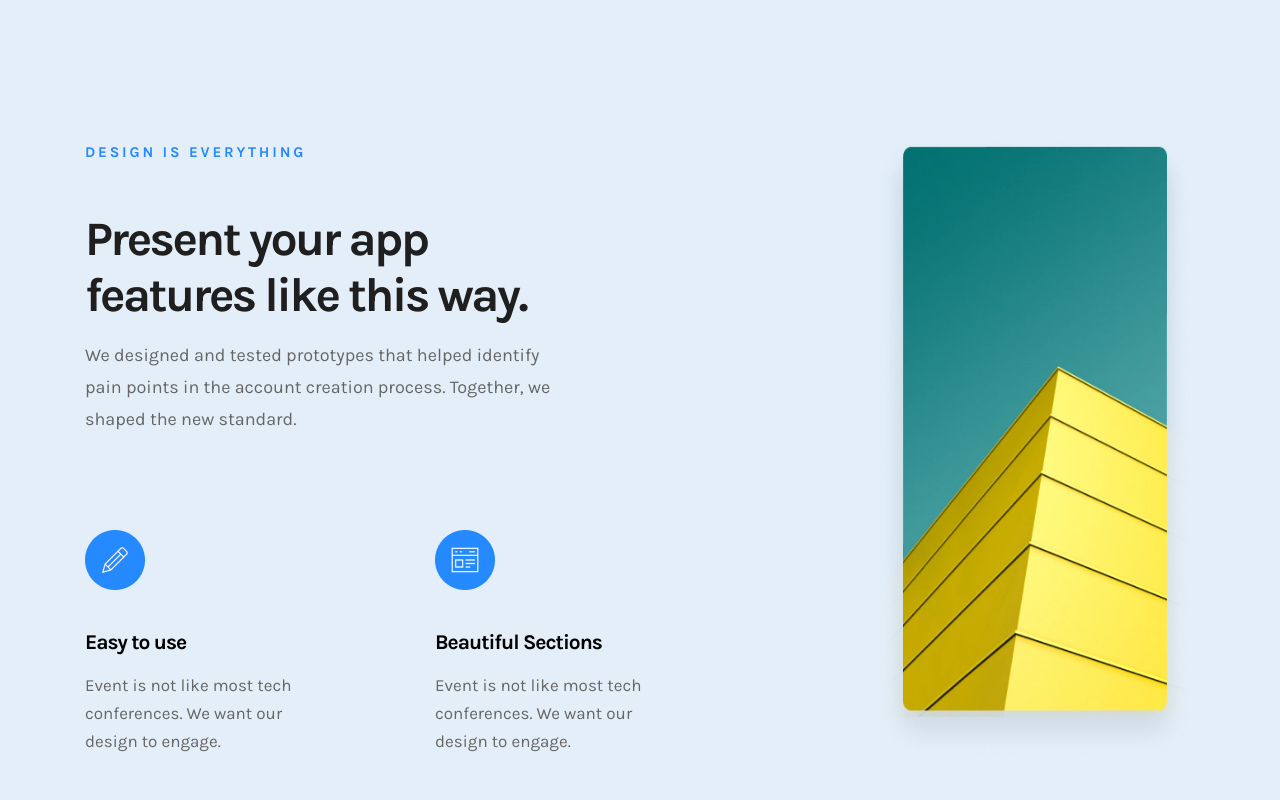
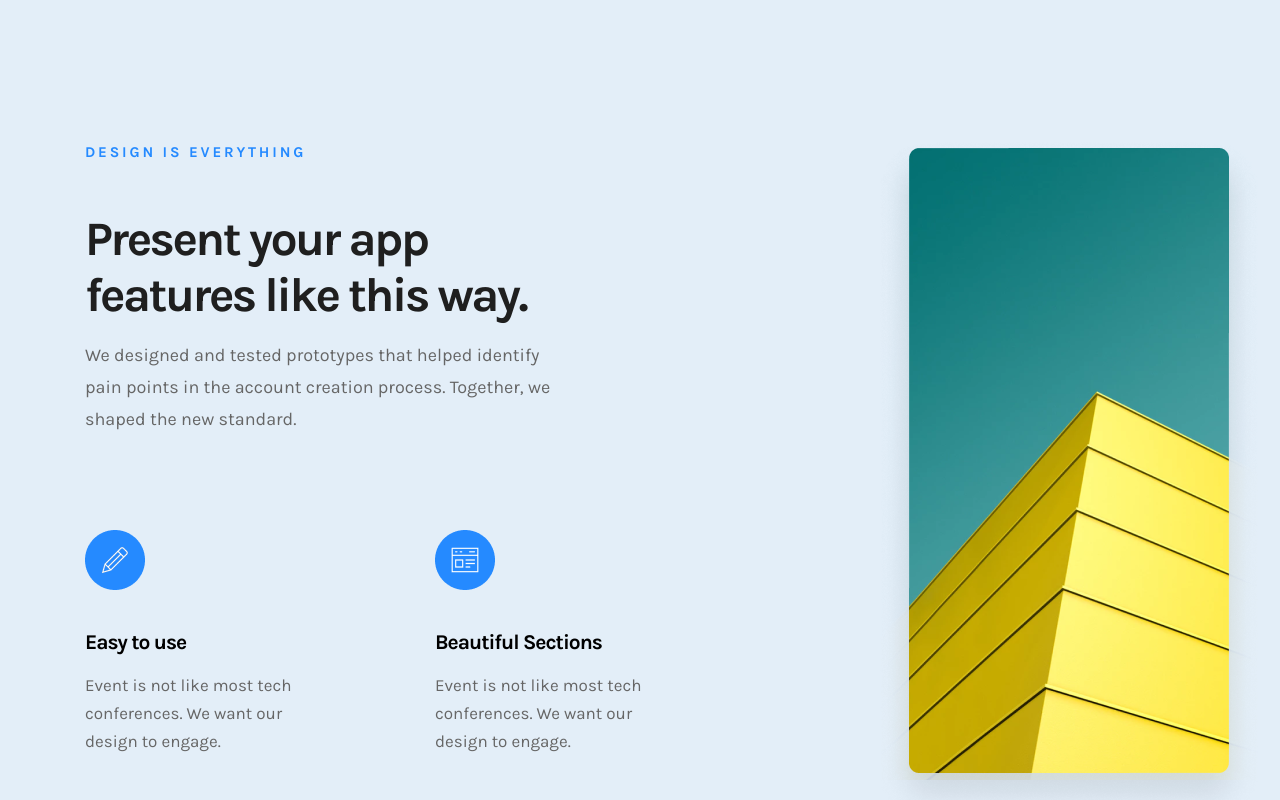
Before and after one commit to othmanebellous/shades, a plain HTML site: page index.html in a window 1280 px wide. Shown: the part 2000-2800 px from the top of the page. Drawn offline with Linux system fonts and the light colour scheme.

Commit message:
Services image update

```diff
--- a/index.html
+++ b/index.html
@@ -112,7 +112,9 @@
                                 </div>
                             </div>
                         </div>
-                        <img src="images/building.png" alt="">
+                        <div class="design-img">
+                         <img src="images/building.png" alt="">
+                        </div>
                     </div>
                 </div>
        </section>
--- a/styles.css
+++ b/styles.css
@@ -358,10 +358,11 @@ footer{
     color: var(--secondary-text-color);
     padding-right: 87px;
 }
-.design-container > img{
+.design-img{
     width: 320px;
     height: 625px;
 }
+
 
 
 .testimonials{
```
